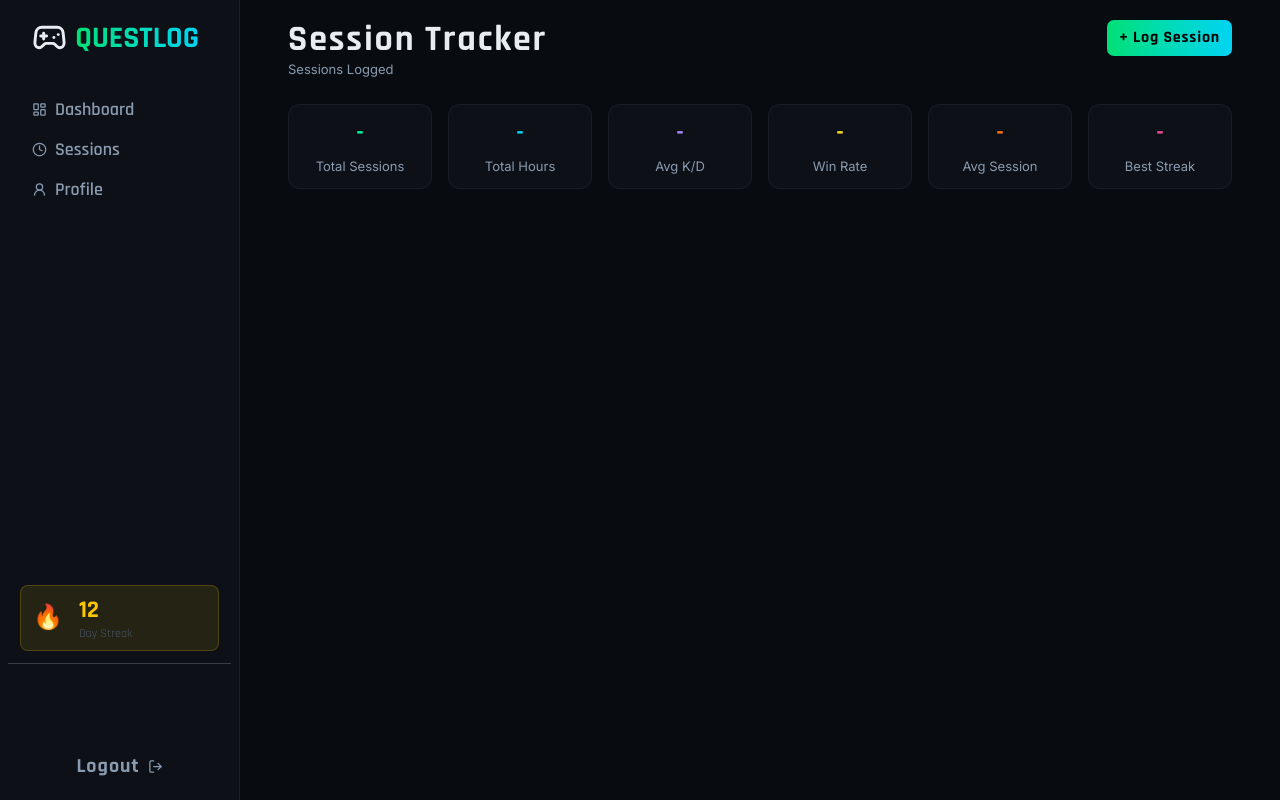
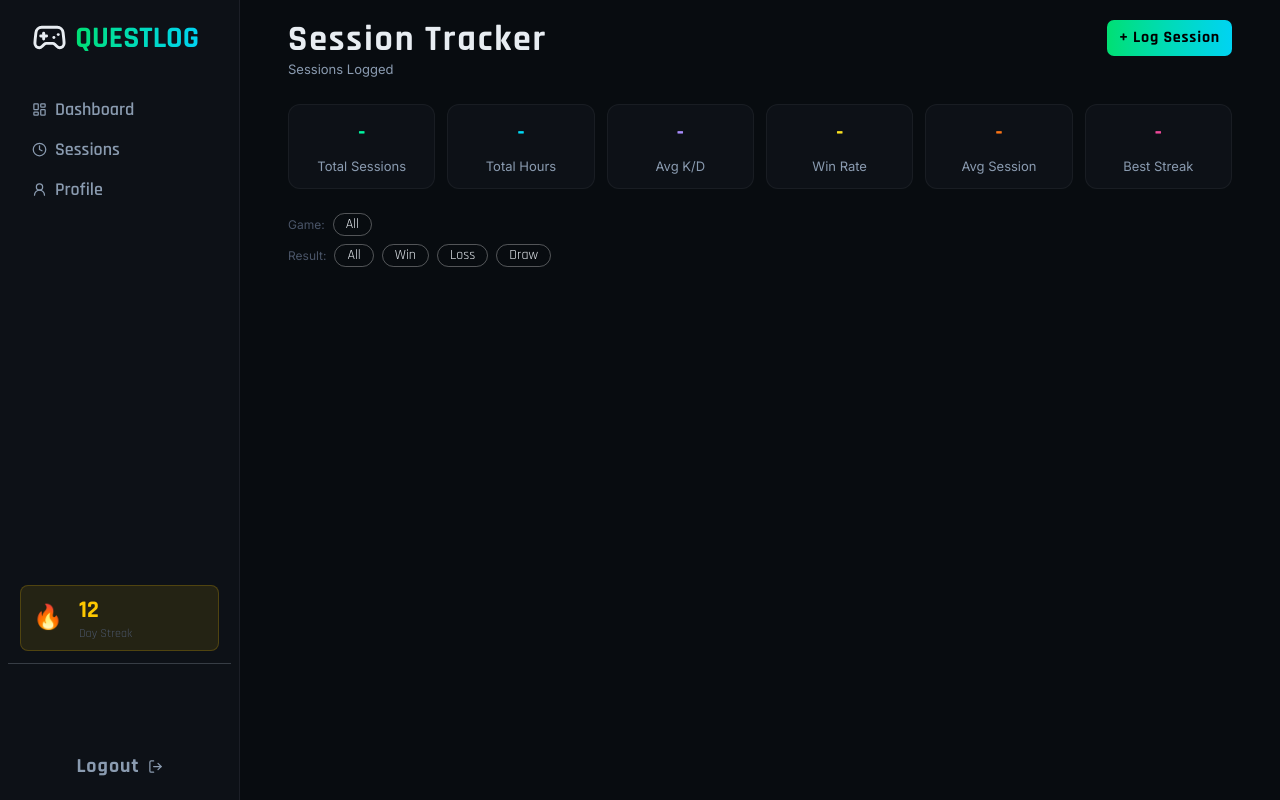
Before and after one commit to rahulg1310/progress-tracker, a React (Vite) app in the folder frontend/: page /sessions in a window 1280 px wide. Built offline with nearby package versions, Linux system fonts and the light colour scheme.

Commit message:
session game and result button

```diff
--- a/frontend/src/components/SessionContent.jsx
+++ b/frontend/src/components/SessionContent.jsx
@@ -1,5 +1,6 @@
 import React from 'react'
 import SessionContentCard from './SessionContentCard'
+import SessionGameButton from './SessionGameButton'
 
 const SessionContent = (props) => {
   return (
@@ -13,10 +14,29 @@ const SessionContent = (props) => {
             <button className='font-bold tracking-wider text-black w-full bg-linear-to-r from-green-400 to-cyan-400 rounded-[7px] py-1.5 hover:-translate-y-0.5 hover:opacity-80 transition-all duration-200 px-3'>+ Log Session</button>
         </div>
       </div>
-      <div className='flex gap-4'>
+      <div className='flex gap-3 '>
         {props.session_card.map(function(elem,idx){
             return <SessionContentCard key={idx} data={elem.data} title={elem.title} color={elem.color} />
         })}
+      </div>
+      <div className='flex flex-col gap-2'>
+        <div className='flex gap-2 items-center'>
+            <h1 className='body text-[#4a5568] text-[12px]'>Game:</h1>
+            <div className='flex gap-2'>
+                {props.game_button.map(function(elem,idx){
+                    return <SessionGameButton key={idx} name={elem.name} />
+                })}
+            </div>
+        </div>
+        <div className='flex gap-2 items-center'>
+            <h1 className='body text-[#4a5568] text-[12px]'>Result:</h1>
+            <div className='flex gap-2'>
+                <button className='button_border text-[14px] rounded-full px-3 border border-white/25 hover:bg-gray-700 transition:all duration-200 '>All</button>
+                <button className='button_border text-[14px] rounded-full px-3 border border-white/25 hover:bg-gray-700 transition:all duration-200 '>Win</button>
+                <button className='button_border text-[14px] rounded-full px-3 border border-white/25 hover:bg-gray-700 transition:all duration-200 '>Loss</button>
+                <button className='button_border text-[14px] rounded-full px-3 border border-white/25 hover:bg-gray-700 transition:all duration-200 '>Draw</button>
+            </div>
+        </div>
       </div>
     </div>
   )
--- /dev/null
+++ b/frontend/src/components/SessionGameButton.jsx
@@ -0,0 +1,11 @@
+import React from 'react'
+
+const SessionGameButton = (props) => {
+  return (
+    <>
+        <button className='button_border text-[14px] rounded-full px-3 border border-white/25 hover:bg-gray-700 transition:all duration-200 '>{props.name}</button>
+    </>
+  )
+}
+
+export default SessionGameButton
--- a/frontend/src/index.css
+++ b/frontend/src/index.css
@@ -80,3 +80,10 @@ input,select,textarea{
 .mono{
   font-family: var(--font-mono);
 }
+
+.button_border{
+  cursor: pointer;
+  font-family: inherit;
+  background-color: none;
+  border: 0.1px solid rgba(255,255,255,0.3);
+}
--- a/frontend/src/pages/Sessions.jsx
+++ b/frontend/src/pages/Sessions.jsx
@@ -36,11 +36,17 @@ const Sessions = () => {
         color : 'text-[#ec4899]'
     },
   ]
+
+  const game_button = [
+    {
+        name : 'All'
+    },
+  ]
   return (
     <div className='flex min-h-screen w-full bg-[#080c10]'>
         <Sidebar />
         <div className='flex-1 overflow-y-auto'>
-            <SessionContent session_card={session_card}/>
+            <SessionContent session_card={session_card} game_button={game_button}/>
         </div>
     </div>
   )
```
